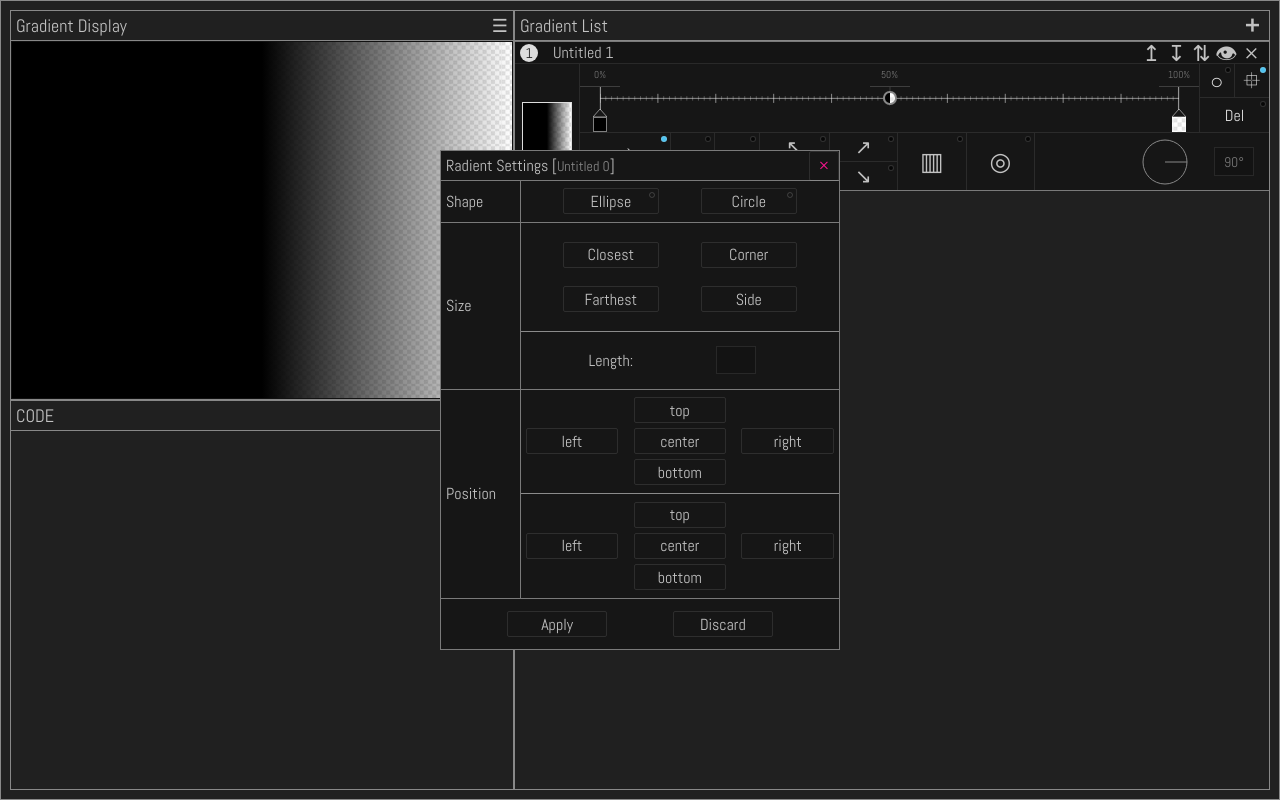
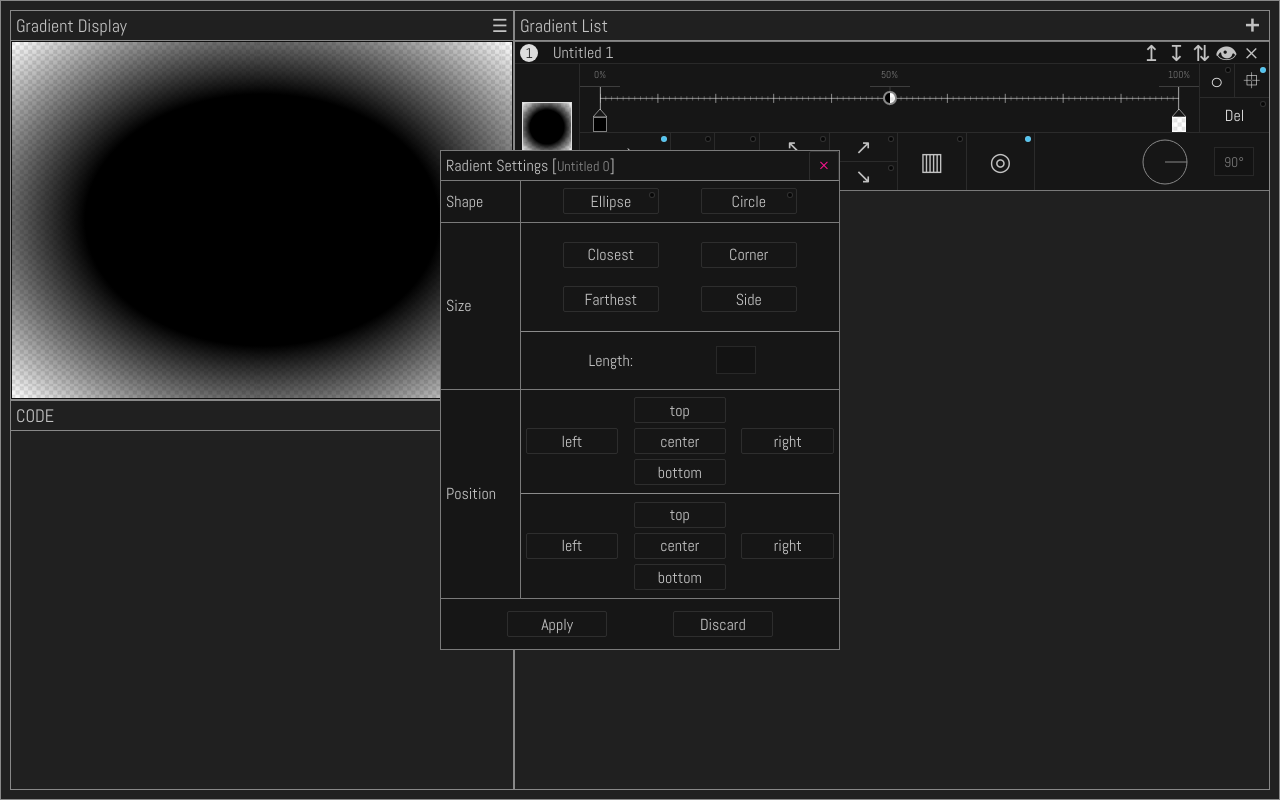
Before and after one commit to tschiboka/colorpicker, a React (Create React App) app: page / in a window 1280 px wide. Both pictures are taken after a click on the button "radial gradient". Built offline with nearby package versions, Linux system fonts and the light colour scheme.

Commit message:
set shape of radial gradient

```diff
--- a/src/App.js
+++ b/src/App.js
@@ -3,7 +3,7 @@ import ColorPicker from "./Components/ColorPicker/ColorPicker";
 import ResultDisplay from "./Components/ResultDisplay/ResultDisplay";
 import GradientList from "./Components/GradientList/GradientList";
 import Code from "./Components/Code/Code";
-import RadiantSettings from "./Components/RadiantSettings/RadiantSettings";
+import RadialSettings from "./Components/RadialSettings/RadialSettings";
 import { getDefaultGradientObj } from "./functions/gradient";
 import "./App.scss";
 
@@ -38,8 +38,14 @@ export default class App extends Component {
       appWidth: this.getWindowWidth(),
       colorPicker: undefined,
       radiantSettingsOn: false,
-      radientSettingsGradientIndex: undefined,
+      radientSettings_GradientIndex: undefined,
     };
+  }
+
+
+
+  getWindowWidth() {
+    return window.innerWidth || document.documentElement.clientWidth || document.body.clientWidth;
   }
 
 
@@ -59,12 +65,6 @@ export default class App extends Component {
 
 
 
-  getWindowWidth() {
-    return window.innerWidth || document.documentElement.clientWidth || document.body.clientWidth;
-  }
-
-
-
   openColorPicker(gradientIndex, thumbIndex, color) {
     this.setState(
       {
@@ -75,12 +75,19 @@ export default class App extends Component {
 
 
 
-  openRadiantSettings(radiantSettingsOn, radientSettingsGradientIndex) {
+  openRadialSettings(radiantSettingsOn, radientSettings_GradientIndex, setToRadial) {
+    const gradients = [...this.state.gradients];
+    const type = setToRadial ? "radial" : "linear";
+    gradients[radientSettings_GradientIndex].type = type;
+
+    console.log(gradients);
+
     this.setState(
       {
         ...this.state,
+        gradients,
         radiantSettingsOn,
-        radientSettingsGradientIndex
+        radientSettings_GradientIndex
       }
     );
   }
@@ -105,11 +112,11 @@ export default class App extends Component {
 
 
 
-  renderRadientSettings() {
+  renderRadialSettings() {
     return (
-      <RadiantSettings
-        openRadiantSettings={this.openRadiantSettings.bind(this)}
-        index={this.state.radientSettingsGradientIndex}
+      <RadialSettings
+        openRadialSettings={this.openRadialSettings.bind(this)}
+        index={this.state.radientSettings_GradientIndex}
         gradients={this.state.gradients}
         updateGradient={this.updateGradient.bind(this)}
       />
@@ -128,7 +135,7 @@ export default class App extends Component {
           updateGradients={this.updateGradients.bind(this)}
           updateGradient={this.updateGradient.bind(this)}
           openColorPicker={this.openColorPicker.bind(this)}
-          openRadiantSettings={this.openRadiantSettings.bind(this)}
+          openRadialSettings={this.openRadialSettings.bind(this)}
         />
 
         <Code />
@@ -146,12 +153,12 @@ export default class App extends Component {
 
         {this.state.radiantSettingsOn && (
           this.state.appWidth <= 500
-            ? this.renderRadientSettings()
+            ? this.renderRadialSettings()
             : <div
               className="fullscreen-box"
-              onClick={() => this.setState({ ...this.state, radiantSettingsOn: false })}
+              onClick={() => this.openRadialSettings(false, this.state.radientSettings_GradientIndex, false)}
             >
-              {this.renderRadientSettings()}
+              {this.renderRadialSettings()}
             </div>
         )}
       </div>
--- a/src/Components/GradientButtons/GradientButtons.js
+++ b/src/Components/GradientButtons/GradientButtons.js
@@ -152,7 +152,7 @@ export default class GradientButtons extends Component {
                 <div>
                     <button
                         title="radial gradient"
-                        onClick={() => this.props.openRadiantSettings(true, this.props.index, true)}
+                        onClick={() => this.props.openRadialSettings(true, this.props.index, true)}
                     >&#9678;
 
                     <div className={`btn--${this.props.gradient.type === "radial" ? "active": "inactive"}`}></div>
--- a/src/Components/GradientField/GradientField.js
+++ b/src/Components/GradientField/GradientField.js
@@ -133,7 +133,7 @@ export default class GradientField extends Component {
                             index={this.props.index}
                             updateGradient={this.props.updateGradient}
                             setAngleMeterIsActive={this.props.setAngleMeterIsActive}
-                            openRadiantSettings={this.props.openRadiantSettings}
+                            openRadialSettings={this.props.openRadialSettings}
                         />
                     </div>
                 </div>
--- a/src/Components/GradientList/GradientList.js
+++ b/src/Components/GradientList/GradientList.js
@@ -32,7 +32,7 @@ export default class GradientList extends Component {
                 setAngleMeterIsActive={this.setAngleMeterIsActive.bind(this)}
                 preventMouseUp={this.state.activeAngleMeter !== undefined}
                 openColorPicker={this.props.openColorPicker}
-                openRadiantSettings={this.props.openRadiantSettings}
+                openRadialSettings={this.props.openRadialSettings}
             />
         ));
     }
--- a/src/Components/RadiantSettings/RadiantSettings.scss
+++ b/src/Components/RadialSettings/RadialSettings.scss
@@ -3,7 +3,7 @@ $activeBtnBg: #4cc3f1;
 $border: 1px solid rgba(221, 221, 221, 0.1);
 
 
-.RadiantSettings {
+.RadialSettings {
     position: absolute;
     width: 400px;
     height: 500px;
@@ -35,11 +35,11 @@ $border: 1px solid rgba(221, 221, 221, 0.1);
             right: 3px;
             border-radius: 5px;
             border: 1px solid rgba(221, 221, 221, 0.2);
-            .btn--active { background: $activeBtnBg; }
-            .btn--inactive { background: rgba(0, 0, 0, 0.7); }
         }
+        .btn--active { background: $activeBtnBg; }
+        .btn--inactive { background: rgba(0, 0, 0, 0.7); }
     }
-    .RadiantSettings__header {
+    .RadialSettings__header {
         height: 30px;
         display: flex;
         justify-content: space-between;
@@ -56,7 +56,7 @@ $border: 1px solid rgba(221, 221, 221, 0.1);
             color: deeppink;
         }
     }
-    .RadiantSettings__body {
+    .RadialSettings__body {
         height: calc(90% - 30px);
         width: 100%;
         display: flex;
@@ -64,7 +64,7 @@ $border: 1px solid rgba(221, 221, 221, 0.1);
         justify-content: space-evenly;
         align-items: center;
         border-bottom: 1px solid rgba(221, 221, 221, 0.5);
-        .RadiantSettings__section {
+        .RadialSettings__section {
             width: 100%;
             display: flex;
             &:nth-child(1) { height: 10%; }
@@ -84,7 +84,7 @@ $border: 1px solid rgba(221, 221, 221, 0.1);
             & > div:last-child {
                 width: 80%;
             }
-            .RadiantSettings__shape-btns {
+            .RadialSettings__shape-btns {
                 display: flex;
                 justify-content: space-evenly;
                 align-items: center;
@@ -92,12 +92,12 @@ $border: 1px solid rgba(221, 221, 221, 0.1);
                     width: 30%;
                 }
             }
-            .RadiantSettings__size-btns {
+            .RadialSettings__size-btns {
                 display: flex;
                 flex-direction: column;
                 justify-content: space-evenly;
                 align-items: center;
-                .RadiantSettings__size-btns__named {
+                .RadialSettings__size-btns__named {
                     width: 100%;
                     height: 66%;
                     display: flex;
@@ -114,7 +114,7 @@ $border: 1px solid rgba(221, 221, 221, 0.1);
                         }
                     }
                 }
-                .RadiantSettings__size-btns__length {
+                .RadialSettings__size-btns__length {
                     width: 100%;
                     height: 34%;
                     display: flex;
@@ -138,7 +138,7 @@ $border: 1px solid rgba(221, 221, 221, 0.1);
                     }
                 }
             }
-            .RadiantSettings__position-btns {
+            .RadialSettings__position-btns {
                 width: 100%;
                 display: flex;
                 flex-direction: column;
@@ -182,7 +182,7 @@ $border: 1px solid rgba(221, 221, 221, 0.1);
             }
         }
     }
-    .RadiantSettings__apply-box {
+    .RadialSettings__apply-box {
         width: 100%;
         height: 10%;
         display: flex;
@@ -195,7 +195,7 @@ $border: 1px solid rgba(221, 221, 221, 0.1);
 }
 
 @media only screen and (max-width: 500px) {
-    .RadiantSettings {
+    .RadialSettings {
         width: 100%;
         height: 100%;
     }
--- a/src/functions/gradient.js
+++ b/src/functions/gradient.js
@@ -56,9 +56,11 @@ export function gradientObjsToStr(gradientArray) {
             if (grad.type === "linear") return `${prefix}(${angle}${colorStops})`;
 
             if (grad.type === "radial") {
-                const shape = grad.radient.shape ? grad.radient.shape + ", " : "circle ";
-                console.log(`radial-gradient(${shape}at top left, ${colorStops})`);
-                return `radial-gradient(${shape} at top left, ${colorStops})`;
+                const shape = grad.radial.shape ? grad.radial.shape + ", " : "";
+                const gradientStr = `radial-gradient(${shape}${colorStops})`;
+
+                console.log(gradientStr);
+                return gradientStr;
             }
         }).join(",");
 }
@@ -99,7 +101,7 @@ export const getDefaultGradientObj = () => {
         ...defaultGradientObj,
         colorHints: [...defaultGradientObj.colorHints],
         colors: [...defaultGradientObj.colors.map(color => Object.assign({}, color))],
-        radient: { ...defaultGradientObj.radient }
+        radial: { ...defaultGradientObj.radial }
     };
 
     return gradient;
@@ -118,7 +120,7 @@ export const getImmutableGradientCopy = gradient => {
                 ...color
             }))
         ],
-        radient: { ...gradient.radient }
+        radial: { ...gradient.radial }
     }
 
     return copy;
```
Also changed, not shown: src/Components/RadialSettings/RadialSettings.js (renamed from src/Components/RadiantSettings/RadiantSettings.js, +21 -20 lines).
